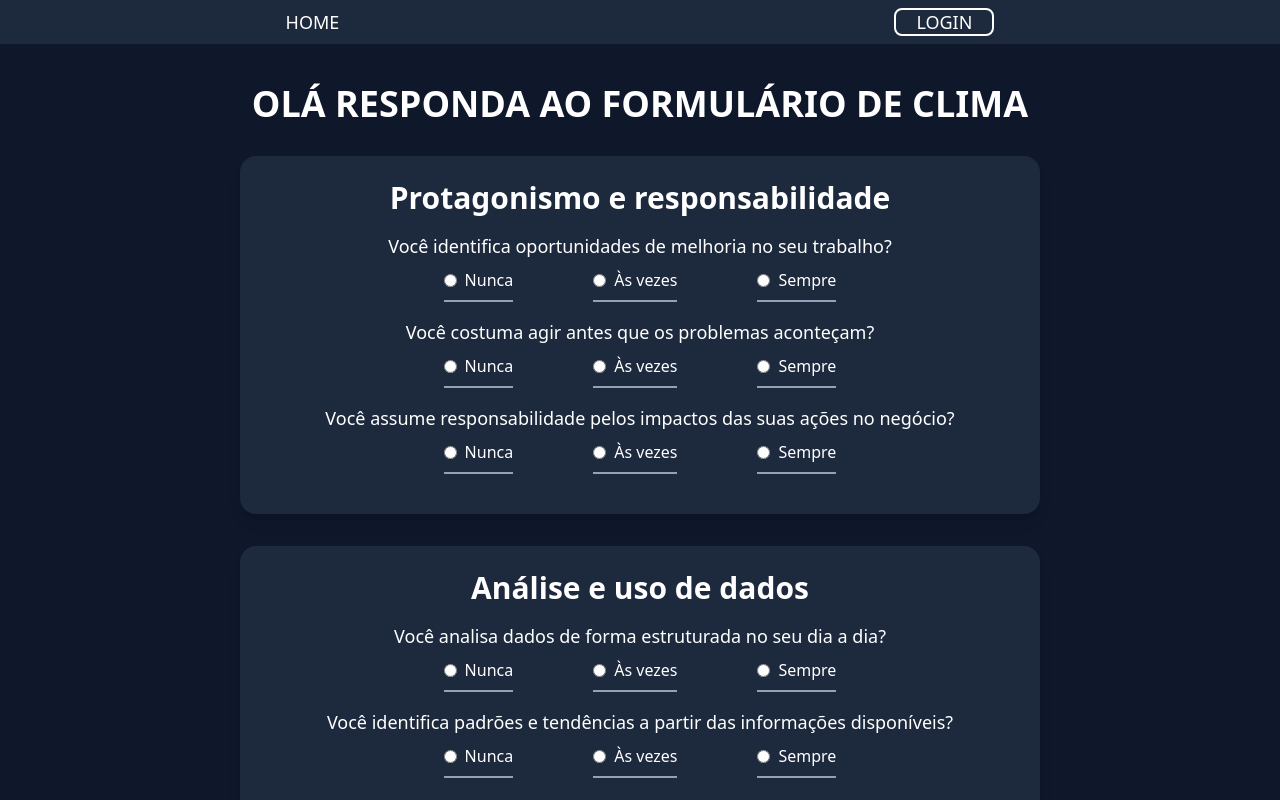
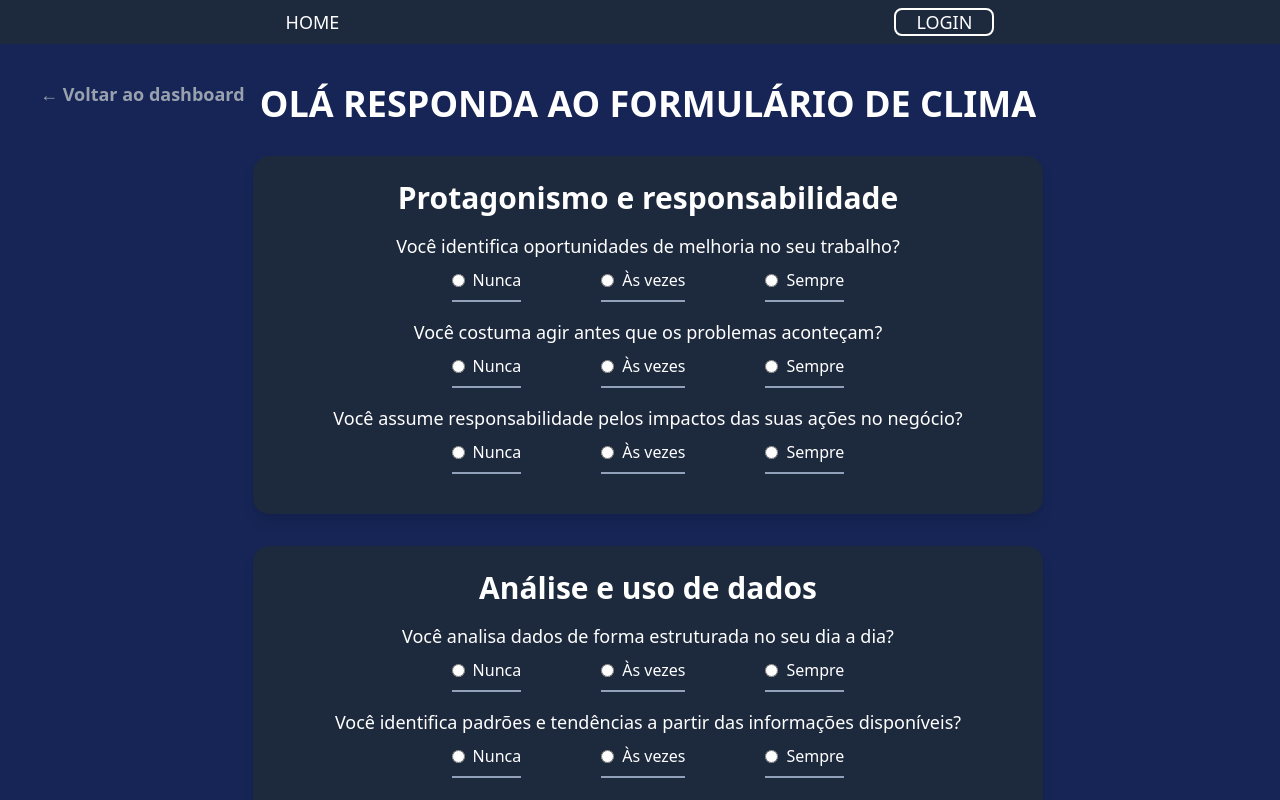
Before and after one commit to Grupo-FIAP-Antonio-Felipe-e-Joao-Vitor/GS2-site, a React app in the folder frontend/: page /formulario in a window 1280 px wide. Shown: the top 800 px of the page. Built offline with nearby package versions, Linux system fonts and the light colour scheme; the HTML template or start-up script is replaced by a standard one.

Commit message:
style/feat(frontend): alterando background e colocando o componente voltar

```diff
--- a/frontend/src/routes/Formulario.jsx
+++ b/frontend/src/routes/Formulario.jsx
@@ -1,6 +1,7 @@
 import { useForm } from "react-hook-form";
 import { useNavigate } from "react-router-dom";
 import Button from "../components/Button";
+import Voltar from "../components/Voltar";
 
 const Formulario = ({ user }) => {
   const { register, handleSubmit } = useForm();
@@ -66,7 +67,10 @@ const Formulario = ({ user }) => {
   const opcoes = ["Nunca", "Às vezes", "Sempre"];
 
   return (
-    <div className="flex min-h-screen bg-slate-900 text-white">
+    <div className="relative flex min-h-screen bg-blue-950 text-white">
+
+      <Voltar />
+
       <form
         onSubmit={handleSubmit(onSubmit)}
         className="flex-1 p-10 flex flex-col items-center gap-8"
--- a/frontend/src/routes/HealthForm.jsx
+++ b/frontend/src/routes/HealthForm.jsx
@@ -5,6 +5,7 @@ import ProgressBar from "../components/ProgressBar";
 import TextArea from "../components/TextArea";
 import { post_health_form, salvar_recomendacoes } from "../services/Forms";
 import { useForm } from "react-hook-form";
+import Voltar from "../components/Voltar";
 
 const HealthForm = ({ user }) => {
 
@@ -50,7 +51,9 @@ const HealthForm = ({ user }) => {
   }
 
   return (
-    <div className="flex flex-col py-5 w-full min-h-screen bg-slate-900">
+    <div className="relative flex flex-col py-5 w-full min-h-screen bg-blue-950">
+
+      <Voltar />
 
       <h1 className="text-4xl text-white uppercase font-bold text-center">Olá {user?.nome}</h1>
 
```
